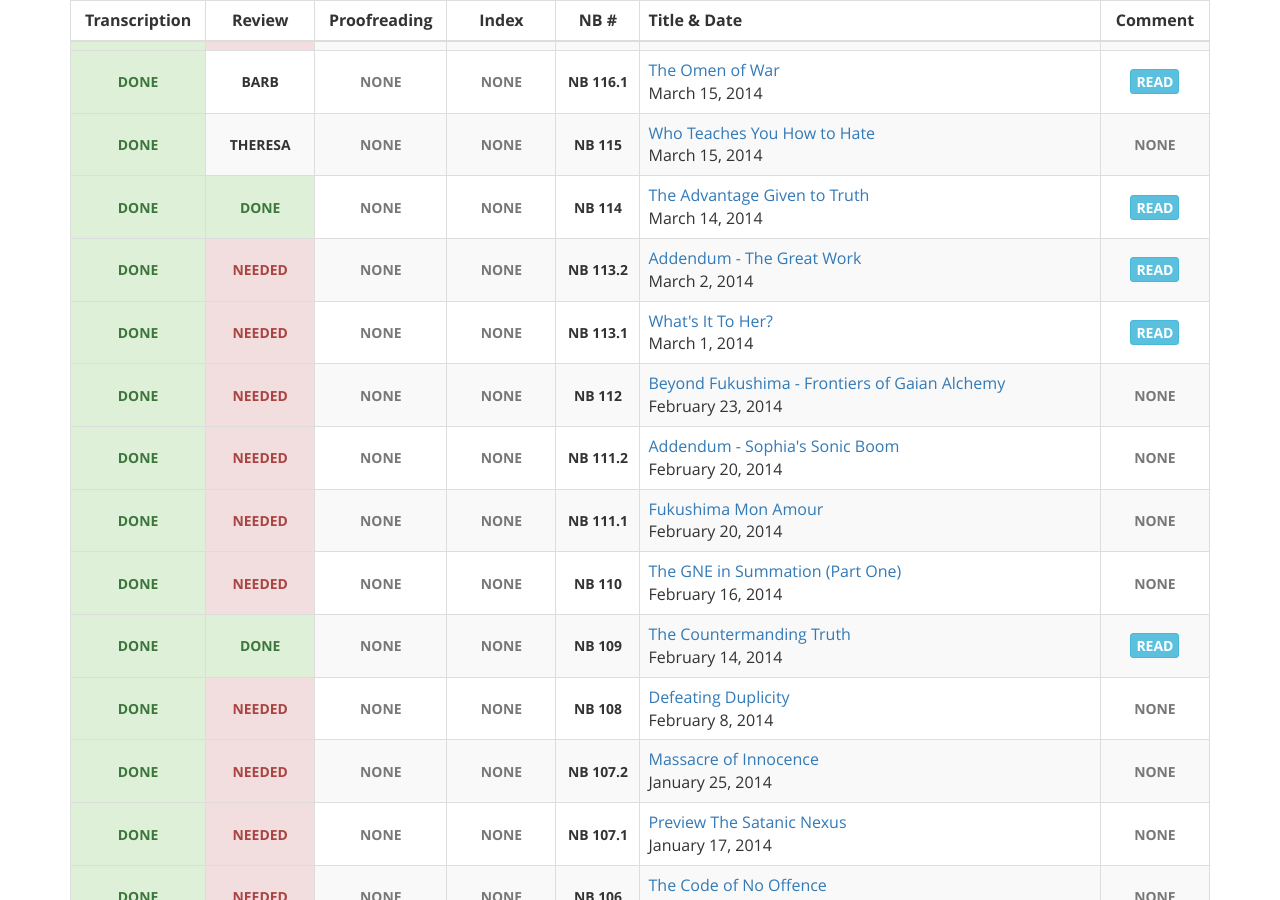
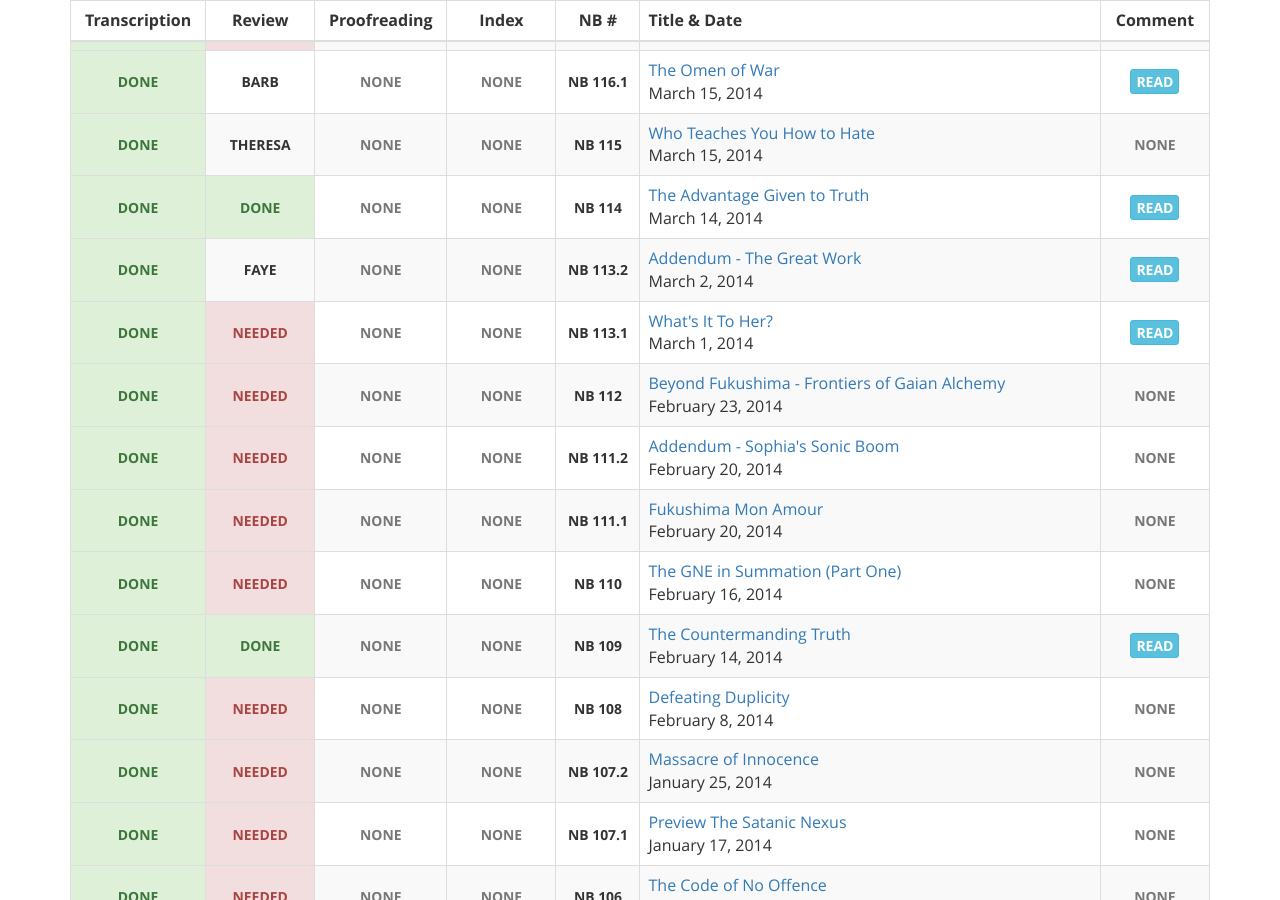
Before and after one commit to gaiaspora/gaiaspora.github.io, a Jekyll site: the page built from content/navigator-briefings.markdown, in a window 1280 px wide and 900 px high, scrolled down 636 px. Built offline with Jekyll 4.4.1, drawn with Linux system fonts in a browser that asks for light colours.

Commit message:
Update nb.yaml

```diff
--- a/_data/nb.yaml
+++ b/_data/nb.yaml
@@ -54,7 +54,7 @@
 
 - NB: "113.2"
   Transcription: "done"
-  Review: "needed"
+  Review: "Faye"
   Proofreading: "none"
   Index: "none"
   Title: "Addendum - The Great Work"
```
